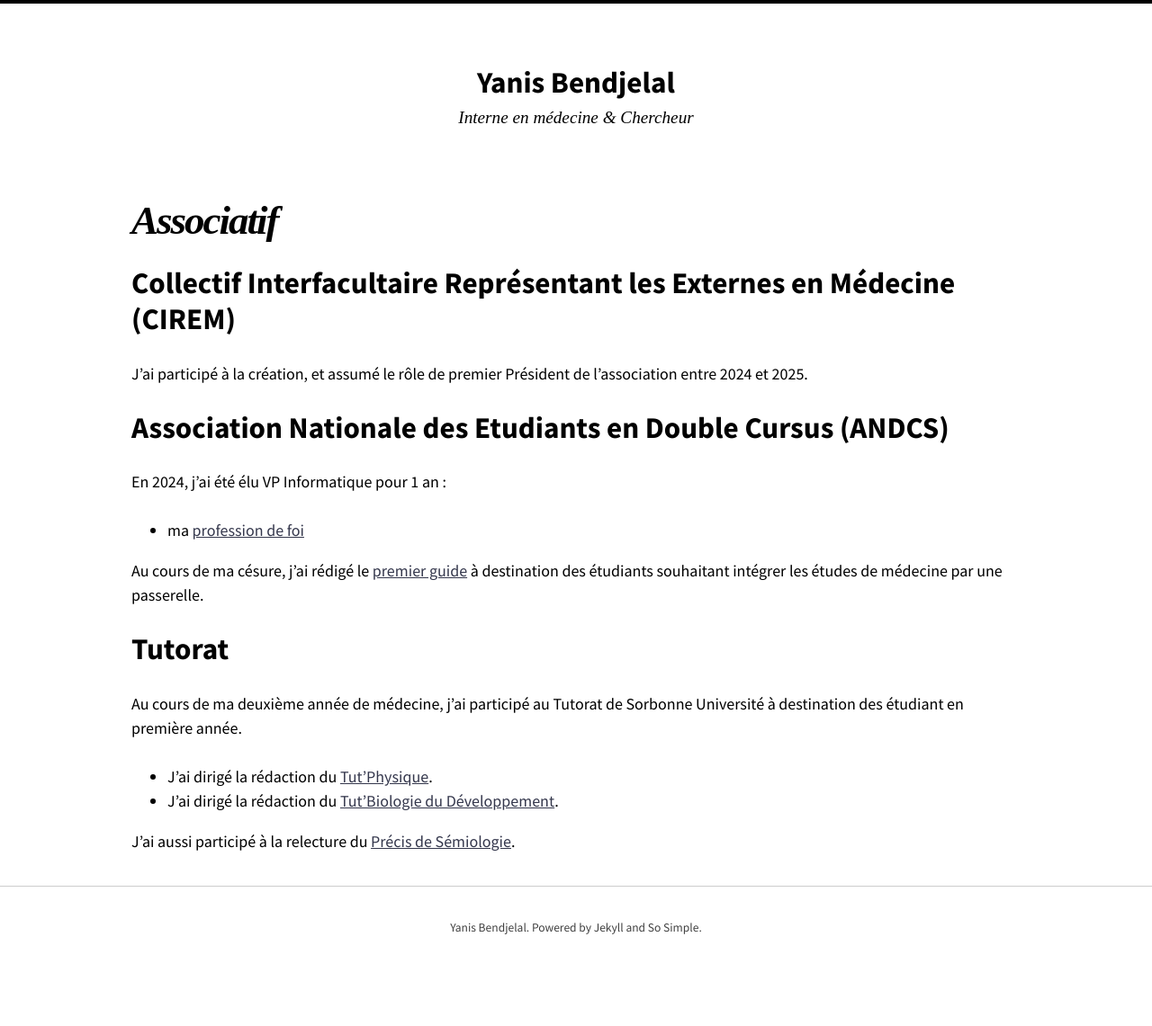
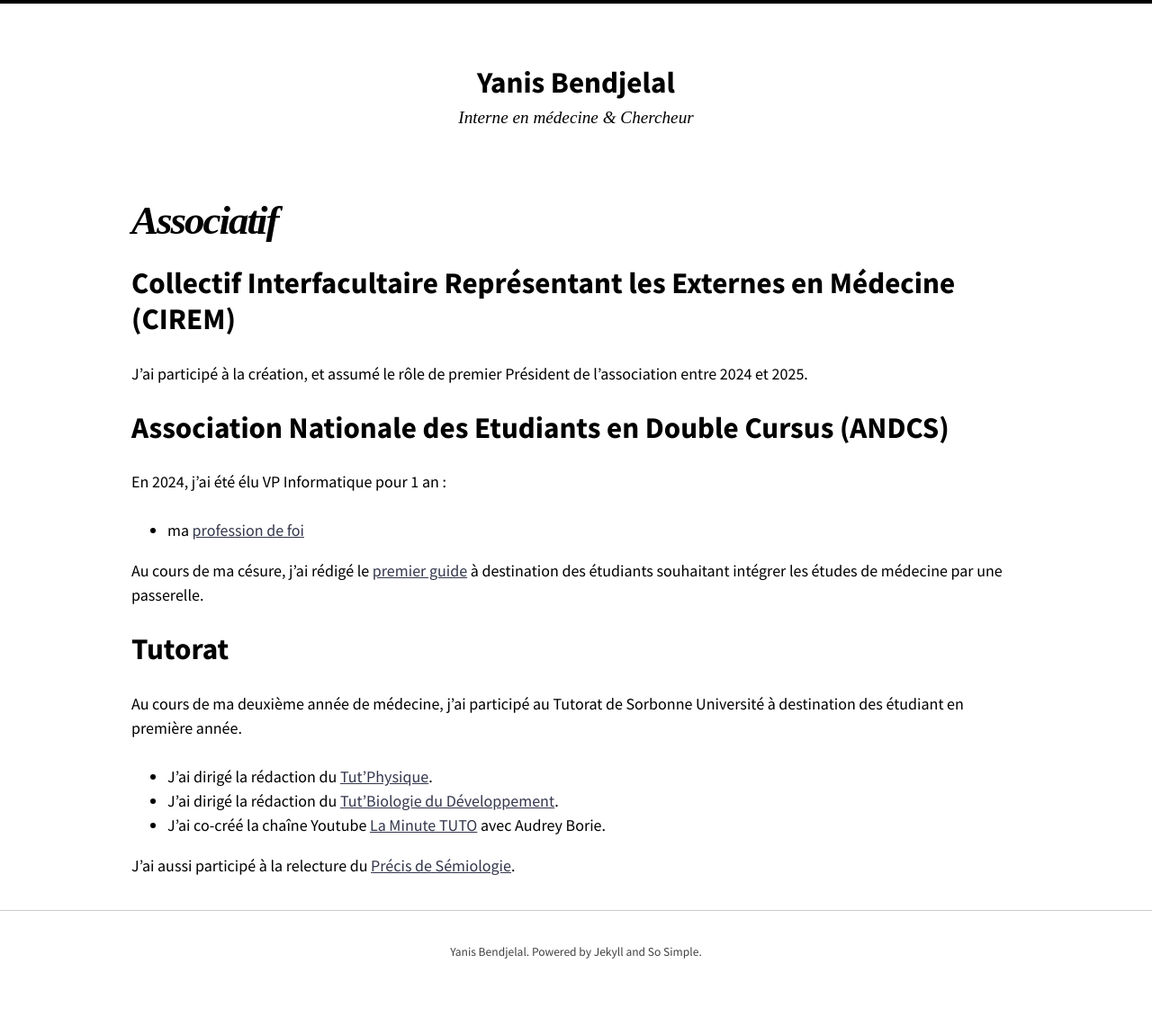
Before and after one commit to Bendjelal/bendjelal.github.io, a Jekyll site: the page built from associatif/associatif.md, in a window 1280 px wide. Shown: the whole page at 90% size. Built offline with Jekyll 4.4.1, drawn with Linux system fonts in a browser that asks for light colours; nearby versions of some CDN libraries; before the commit the page ends 1114 px from its top, so only the background shows below that.

Commit message:
Update associatif.md

```diff
--- a/associatif/associatif.md
+++ b/associatif/associatif.md
@@ -20,5 +20,6 @@ Au cours de ma césure, j'ai rédigé le [premier guide](https://drive.google.co
 Au cours de ma deuxième année de médecine, j'ai participé au Tutorat de Sorbonne Université à destination des étudiant en première année.
 - J'ai dirigé la rédaction du [Tut'Physique](https://drive.google.com/file/d/17VgBKymZdykhiSQzvBQEDLcgaoNamVCW/view).
 - J'ai dirigé la rédaction du [Tut'Biologie du Développement](https://drive.google.com/file/d/17H-H5dqWLdVZrgsdDLH7bNZzYC9anwsS/view?usp=sharing).
+- J'ai co-créé la chaîne Youtube [La Minute TUTO](https://www.youtube.com/channel/UC8BFOYNgIknHpJqX9gJTpVQ) avec Audrey Borie.
 
 J'ai aussi participé à la relecture du [Précis de Sémiologie](https://drive.google.com/file/d/12iiwAV0zl5QY4RWkEqwv3IU5uOHjA-m4/view).
```
